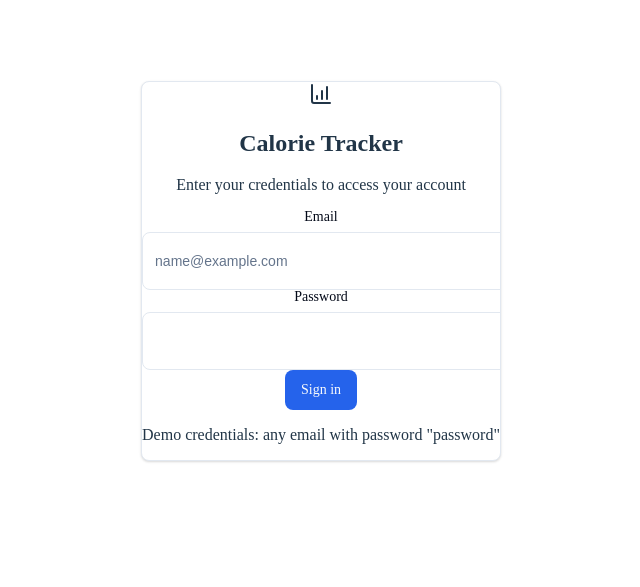
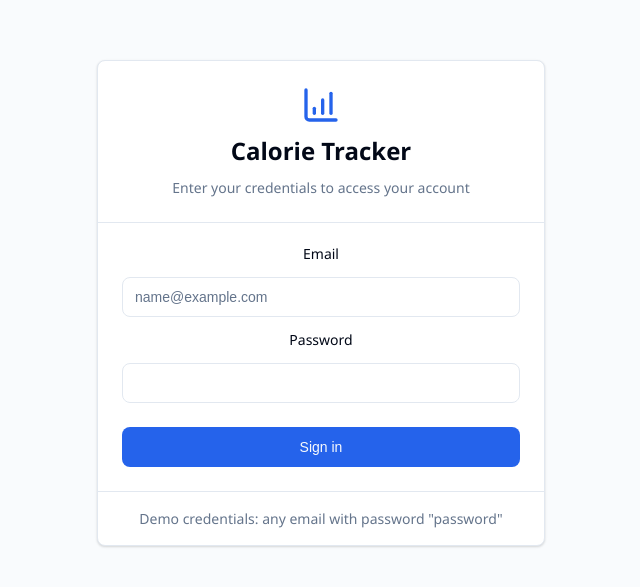
Before and after one commit to wen2811/CalorieTracker, a React (Vite) app: page /login in a window 1280 px wide. Shown: the part 129-716 px from the top of the page, without its empty margins (319-959 px from the left). Built offline with nearby package versions, Linux system fonts and the light colour scheme.

Commit message:
added styles to loginpage and index

```diff
--- a/src/index.css
+++ b/src/index.css
@@ -21,56 +21,22 @@
   --radius: 0.5rem;
 }
 
-a {
-  font-weight: 500;
-  color: #646cff;
-  text-decoration: inherit;
-}
-a:hover {
-  color: #535bf2;
+
+* {
+  margin: 0;
+  padding: 0;
+  box-sizing: border-box;
 }
 
 body {
-  margin: 0;
-  display: flex;
-  place-items: center;
-  min-width: 320px;
-  min-height: 100vh;
+  font-family: 'Segoe UI', Roboto, Oxygen,
+  Ubuntu, Cantarell, 'Open Sans', 'Helvetica Neue', sans-serif;
+  color: var(--foreground);
+  background-color: var(--background);
+  line-height: 1.5;
 }
 
 h1 {
   font-size: 3.2em;
   line-height: 1.1;
 }
-
-button {
-  border-radius: 8px;
-  border: 1px solid transparent;
-  padding: 0.6em 1.2em;
-  font-size: 1em;
-  font-weight: 500;
-  font-family: inherit;
-  background-color: #1a1a1a;
-  cursor: pointer;
-  transition: border-color 0.25s;
-}
-button:hover {
-  border-color: #646cff;
-}
-button:focus,
-button:focus-visible {
-  outline: 4px auto -webkit-focus-ring-color;
-}
-
-@media (prefers-color-scheme: light) {
-  :root {
-    color: #213547;
-    background-color: #ffffff;
-  }
-  a:hover {
-    color: #747bff;
-  }
-  button {
-    background-color: #f9f9f9;
-  }
-}
--- /dev/null
+++ b/src/pages/login/Login.css
@@ -0,0 +1,84 @@
+.login-container {
+    min-height: 100vh;
+    display: flex;
+    align-items: center;
+    justify-content: center;
+    background-color: hsla(210, 40%, 96.1%, 0.4);
+}
+
+.login-card {
+    width: 100%;
+    max-width: 28rem;
+}
+
+.card-header {
+    padding: 1.5rem;
+    display: flex;
+    flex-direction: column;
+    align-items: center;
+    border-bottom: 1px solid var(--border);
+}
+
+.logo-container {
+    display: flex;
+    align-items: center;
+    justify-content: center;
+    margin-bottom: 0.5rem;
+}
+
+.logo {
+    height: 2.5rem;
+    width: 2.5rem;
+    color: var(--primary);
+}
+
+.card-title {
+    font-size: 1.5rem;
+    font-weight: 600;
+    margin-bottom: 0.5rem;
+    text-align: center;
+}
+
+.card-description {
+    font-size: 0.875rem;
+    color: var(--muted-foreground);
+    text-align: center;
+}
+
+.card-content {
+    padding: 1.5rem;
+}
+
+.login-form {
+    display: flex;
+    flex-direction: column;
+    gap: 1rem;
+}
+
+.form-group {
+    display: flex;
+    flex-direction: column;
+    gap: 0.5rem;
+}
+
+.error-message {
+    padding: 0.75rem;
+    font-size: 0.875rem;
+    color: var(--destructive-foreground);
+    background-color: var(--destructive);
+    border-radius: var(--radius);
+    margin-bottom: 0.5rem;
+}
+
+.login-button {
+    width: 100%;
+    margin-top: 0.5rem;
+}
+
+.card-footer {
+    padding: 1rem 1.5rem;
+    border-top: 1px solid var(--border);
+    text-align: center;
+    font-size: 0.875rem;
+    color: var(--muted-foreground);
+}
```
Also changed, not shown: src/pages/login/login.css (deleted).
